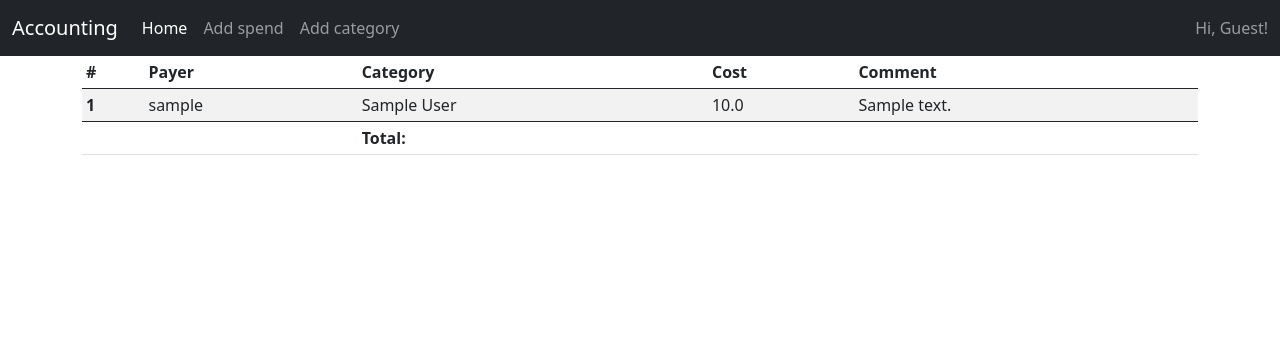
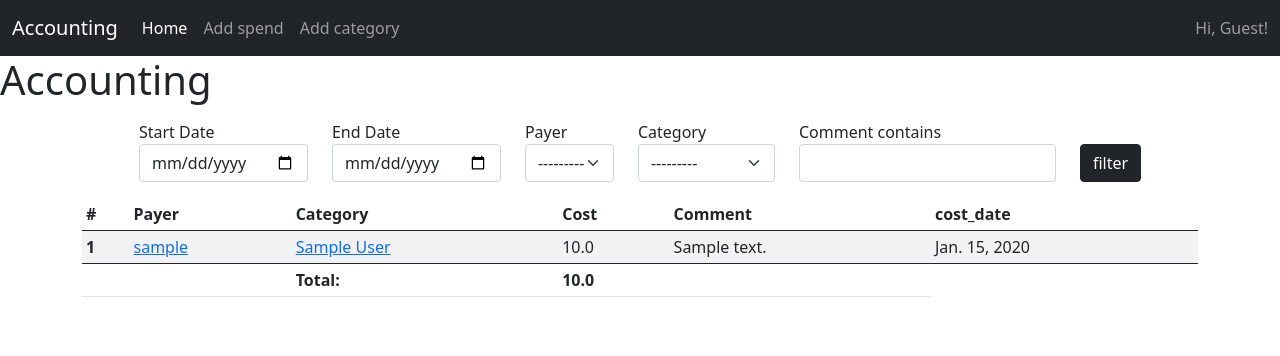
Before and after one commit to sotirr/home_bookkeeping, a Django app: page /account/payer/1/ in a window 1280 px wide. Shown: the top 356 px of the page. Run offline with Django 3.2, Linux system fonts and the light colour scheme; tables that the repository leaves empty hold one stand-in row (values such as "Sample post").

Commit message:
new file:   account/filters.py 	has added filters for index view
	modified:   account/forms.py
	refactoring

	modified:   account/models.py
	refactoring

	modified:   account/views.py
	changed index view for filtering oportunity

	modified:   accounting/settings.py
	has added django-filters module

	modified:   templates/account/index.html
	refactoring

```diff
--- /dev/null
+++ b/accounting/account/filters.py
@@ -0,0 +1,34 @@
+from django import forms
+import django_filters
+
+from .models import Spends, Categories
+
+
+class CostDateFilter(django_filters.FilterSet):
+    start_date = django_filters.DateFilter(
+        field_name='cost_date',
+        lookup_expr='gte',
+        label='Start Date',
+        widget=forms.DateInput(attrs={'class': 'form-control', 'type': 'date'})
+    )
+    end_date = django_filters.DateFilter(
+        field_name='cost_date',
+        lookup_expr='lte',
+        label='End Date',
+        widget=forms.DateInput(attrs={'class': 'form-control', 'type': 'date'})
+    )
+    payer = django_filters.ModelChoiceFilter(
+        label='Payer',
+        queryset=Spends.payer.get_queryset().filter(groups__name='Payers'),
+        widget=forms.Select(attrs={'class': 'form-select'})
+    )
+    category = django_filters.ModelChoiceFilter(
+        label='Category',
+        queryset=Categories.objects.all(),
+        widget=forms.Select(attrs={'class': 'form-select'}),
+    )
+    comment = django_filters.CharFilter(
+        lookup_expr='icontains',
+        field_name='comment',
+        widget=forms.TextInput(attrs={'class': 'form-control'}),
+    )
--- a/accounting/account/models.py
+++ b/accounting/account/models.py
@@ -17,6 +17,9 @@ class Spends(models.Model):
 
     def __str__(self):
         return f'{self.payer}, {self.category}, {self.cost}, {self.comment}'
+
+    class Meta:
+        ordering = ['-cost_date']
 
 
 class Payers(models.Model):
--- a/accounting/account/views.py
+++ b/accounting/account/views.py
@@ -6,6 +6,7 @@ from django.contrib.auth.mixins import PermissionRequiredMixin
 
 from .models import Spends
 from .forms import SpendForm, CategoryForm
+from .filters import CostDateFilter
 
 
 class Index(PermissionRequiredMixin, ListView):
@@ -13,12 +14,36 @@ class Index(PermissionRequiredMixin, ListView):
     template_name = 'account/index.html'
     permission_required = 'account.view_spends'
 
+    def get_queryset(self):
+        queryset = Spends.objects.all()
+        self.filtered_list = CostDateFilter(self.request.GET, queryset=queryset)
+        return self.filtered_list.qs
+
     def get_context_data(self, **kwargs):
         context = super().get_context_data(**kwargs)
-        context['sum'] = self.model.objects.aggregate(Sum('cost'))['cost__sum']
+        context['filtered_data'] = self.filtered_list
+        context['sum'] = self.filtered_list.qs.aggregate(Sum('cost'))['cost__sum']
         return context
 
 
+class PayerView(ListView):
+    model = Spends
+    template_name = 'account/index.html'
+
+    def get_queryset(self):
+        payer_id = self.kwargs['payer_id']
+        queryset = Spends.objects.filter(payer=payer_id)
+        self.filtered_list = CostDateFilter(self.request.GET, queryset=queryset)
+        return self.filtered_list.qs
+
+    def get_context_data(self, **kwargs):
+        context = super().get_context_data(**kwargs)
+        context['filtered_data'] = self.filtered_list
+        context['sum'] = self.filtered_list.qs.aggregate(Sum('cost'))['cost__sum']
+        return context
+
+
+'''
 class PayerView(View):
     model = Spends
     template_name = 'account/payer_detail.html'
@@ -28,7 +53,7 @@ class PayerView(View):
         context = {'object_list': data}
         return render(request, self.template_name,
                       context=context)
-
+'''
 
 class CategoryView(View):
     model = Spends
--- a/accounting/accounting/settings.py
+++ b/accounting/accounting/settings.py
@@ -32,6 +32,7 @@ ALLOWED_HOSTS = []
 # Application definition
 
 INSTALLED_APPS = [
+    'django_filters',
     'social_django',
     'accounts.apps.AccountsConfig',
     'account.apps.AccountConfig',
--- a/accounting/templates/account/index.html
+++ b/accounting/templates/account/index.html
@@ -3,50 +3,21 @@
 {% block content %}
 <h1>Accounting</h1>
 <div class="container">
-    <div class="row mx-auto mt-3">
-        <form class="d-flex">
-            <input class="form-control me-2" type="search" placeholder="Search" aria-label="Search">
-            <button class="btn btn-outline-success" type="submit">Filter</button>
-        </form>
-    </div>
-    <div class="row mx-auto mt-3">
+    <form class="row mx-auto mt-3">
+        <div class="col"></div>
+        {% for field in filtered_data.form %}
+            <div class="col-auto">
+                <label class=col-form-label">{{ field.label }}</label>
+                {{ field }}
+            </div>
+        {% endfor %}
         <div class="col">
-            <table class="table table-sm table-striped">
-                <thead>
-                    <tr>
-                        <th scope="col">#</th>
-                        <th scope="col">Payer</th>
-                        <th scope="col">Category</th>
-                        <th scope="col">Cost</th>
-                        <th scope="col">Comment</th>
-                    </tr>
-                </thead>
-                <tbody>
-                    {% for spend in object_list %}
-                    <tr>
-                        <th scope="row">{{ spend.id }}</th>
-                        <td><a href="{% url 'account:payer_list' spend.payer_id %}">{{ spend.payer }}</a></td>
-                        <td><a href="{% url 'account:category_list' spend.category_id %}">{{ spend.category }}</a></td>
-                        <td>{{ spend.cost }}</td>
-                        <td>{{ spend.comment }}</td>
-                    </tr>
-                    {% endfor %}
-                </tbody>
-                <tfoot>
-                    <tr>
-                        <th></th>
-                        <th></th>
-                        <th>Total:</th>
-                        <th>{{ sum }}</th>
-                        <th></th>
-                    </tr>
-                </tfoot>
-            </table>
+            <input type="submit" value="filter" class="btn btn-dark mt-4">
         </div>
-        <div class="col">
-            2 of 2
-        </div>
-    </div>
+        <div class="col"></div>
+    </form>
+</div>
+<div class="container">
     <div class="row mx-auto mt-3">
         <table class="table table-sm table-striped">
             <thead>
@@ -56,16 +27,18 @@
                     <th scope="col">Category</th>
                     <th scope="col">Cost</th>
                     <th scope="col">Comment</th>
+                    <th scope="col">cost_date</th>
                 </tr>
             </thead>
             <tbody>
                 {% for spend in object_list %}
                 <tr>
                     <th scope="row">{{ spend.id }}</th>
-                    <td>{{ spend.payer }}</td>
-                    <td>{{ spend.category }}</td>
+                    <td><a href="{% url 'account:payer_list' spend.payer_id %}">{{ spend.payer }}</a></td>
+                    <td><a href="{% url 'account:category_list' spend.category_id %}">{{ spend.category }}</a></td>
                     <td>{{ spend.cost }}</td>
                     <td>{{ spend.comment }}</td>
+                    <td>{{ spend.cost_date }}</td>
                 </tr>
                 {% endfor %}
             </tbody>
```
Also changed, not shown: accounting/account/forms.py (+3 -7 lines), accounting/account/migrations/0005_auto_20201217_2152.py (added), accounting/account/migrations/0006_auto_20201217_2153.py (added).
